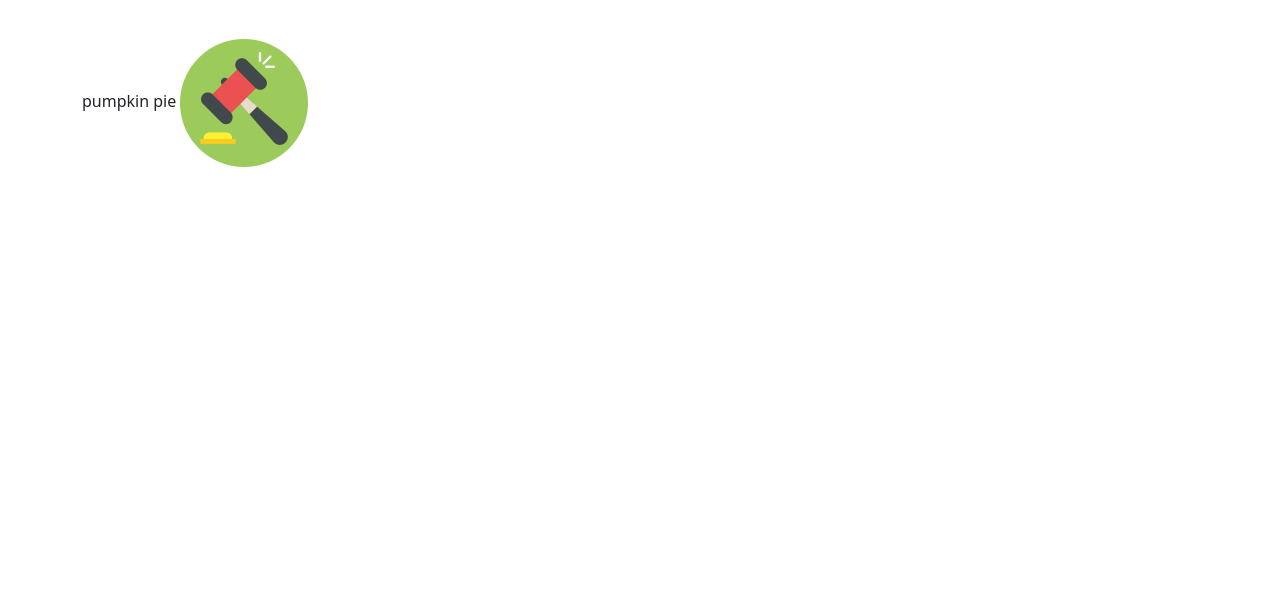
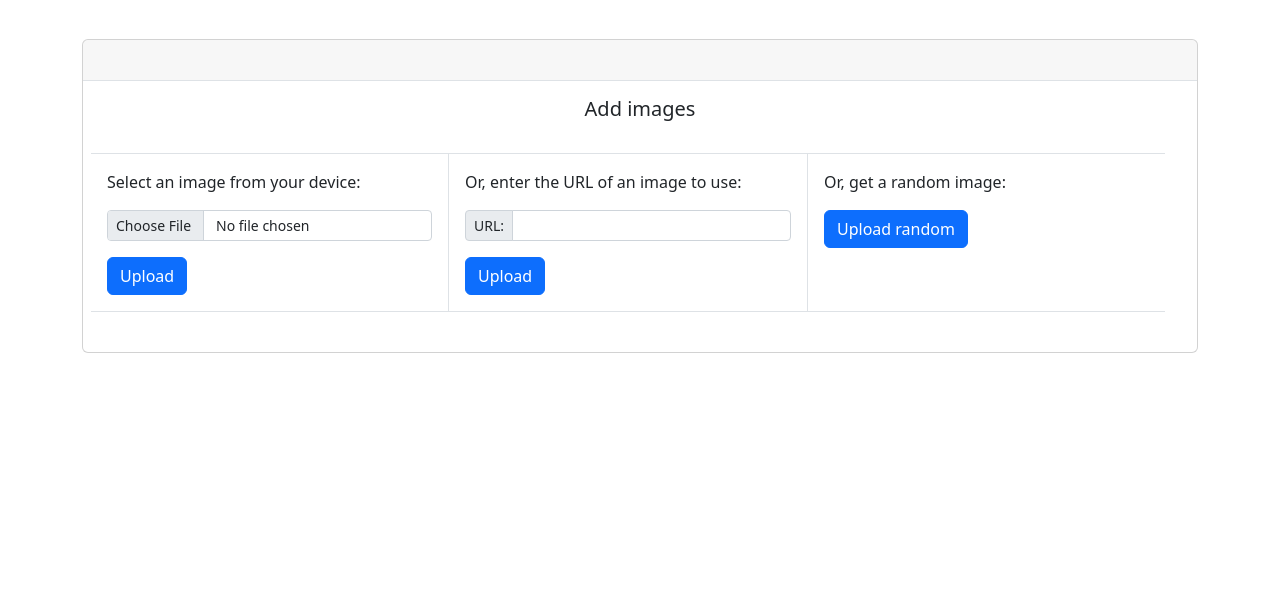
Before and after one commit to dedolence/mocktions, a Django app: page / in a window 1280 px wide. Shown: the part 104-697 px from the top of the page. Run offline with Django 4.2, Linux system fonts and the light colour scheme; a user stored in the database is signed in; some libraries are stand-ins or nearby versions.

Commit message:
compartmentalized images for use in other apps

```diff
--- a/base/html/templates/index.html
+++ b/base/html/templates/index.html
@@ -1,6 +1,8 @@
 {% extends 'base/html/templates/base.html' %}
 {% load static %}
 {% block body %}
-    {{ message }}
-    <img src="{% static 'images/gavel_icon.png' %}">
+    <form id="id_test_form">
+        {% include "images/html/includes/main.html" %}
+        <select id="id_image_upload_list" class="d-none" hx-swap-oob="afterbegin"></select>
+    </form>
 {% endblock body %}
--- a/base/urls.py
+++ b/base/urls.py
@@ -4,5 +4,5 @@ from . import views
 app_name = 'base'
 urlpatterns = [
     path("", views.index, name="index"),
-    path("images/", include('images.urls', namespace="images"))
+    path("images/", include('images.urls', namespace="images")),
 ]
--- a/base/views.py
+++ b/base/views.py
@@ -10,7 +10,7 @@ def index(request):
     #logging.error("Testing error messages.")
     #LOGGER.info("Here's an info message using Django's Logging.")
     #LOGGER.error("Here's an error message using Django's Logging.")
-    return render(request, 'base/html/templates/index.html', {'message': "pumpkin pie"})
+    return render(request, 'base/html/templates/index.html')
 
 
 def handler403(request, exception):
--- a/images/api.py
+++ b/images/api.py
@@ -13,6 +13,7 @@ from django.urls import reverse_lazy
 from django.core.files import File
 from urllib import request as requests
 
+from typing import List
 
 class HX_ImageViewSet(viewsets.ModelViewSet):
     """
@@ -33,7 +34,15 @@ class HX_ImageViewSet(viewsets.ModelViewSet):
         IDs are submitted with the rest of the model creation form.
 
         To accomplish this, add the following HTML to the form:
-        <select id="id_image_upload_list" class="d-none" hx-swap-oob="innerHTML"></select>
+        <select id="id_image_upload_list" class="d-none" hx-swap-oob="afterbegin"></select>
+
+        Upon uploading, HTMX will look for an element with ID "id_image_upload_list" and
+        append an <option name="image_upload" value="{{ image.id }}" multiiple/> element
+        to it.
+
+        Within that <select> element, add in any already-uploaded images however
+        you want, e.g. providing a dict called "images" and a for loop:
+        {% for image in images %}<option name="image_upload" value="{{ image.id }}" selected/>{% endfor %}
     """
     permission_classes = [IsAuthenticated]
     parser_classes = [MultiPartParser, FormParser]
@@ -49,17 +58,7 @@ class HX_ImageViewSet(viewsets.ModelViewSet):
 
 
     def list(self, request):
-        upload_serializer = ImageUploadSerializer()
-        url_serializer = ImageURLSerializer()
-        images = self.get_queryset()
-        return Response(
-            {
-                'upload_serializer': upload_serializer,
-                'url_serializer': url_serializer,
-                'images': images
-            },
-            template_name = "images/html/templates/index.html"
-        )
+        return self.dispatch_html(request)
 
 
     def create(self, request, *args, **kwargs):
@@ -69,7 +68,7 @@ class HX_ImageViewSet(viewsets.ModelViewSet):
 
         return Response(
             {'images': self.get_queryset(), 'serializer': serializer},
-            template_name = "images/html/includes/image_list.html",
+            template_name = "images/html/includes/main.html",
             status=status.HTTP_201_CREATED,
         )
 
@@ -134,21 +133,32 @@ class HX_ImageViewSet(viewsets.ModelViewSet):
 
     def dispatch_html(self,
         request,
-        image,
-        upload_serializer = ImageUploadSerializer(),
-        url_serializer = ImageURLSerializer()):
+        instance: Image | List[Image] | None = None,
+        upload_serializer: ImageUploadSerializer | None = ImageUploadSerializer(),
+        url_serializer: ImageURLSerializer | None = ImageURLSerializer()):
         """
             A convenience function to return the correct template that the
             HTMX scripts expect on the client side.
         """
+        if instance:
+            try:
+                # doesn't change anything if instance is already a list
+                images = list(instance)
+            except TypeError:
+                # converts to list if it wasn't already.
+                images = [instance]
+        else:
+            images = None
+
         return Response(
             {
                 'upload_serializer': upload_serializer,
                 'url_serializer': url_serializer,
-                'image': image,
+                'images': images,
             },
             template_name="images/html/includes/upload_response.html",
         )
+
 
     @action(methods=["POST"], detail=True)
     def update_alt(self, request, *args, **kwargs):
@@ -170,6 +180,7 @@ class HX_ImageViewSet(viewsets.ModelViewSet):
                 headers = {'HX-Trigger': "displayToast"},
             )
 
+
     @action(methods=["GET"], detail=False)
     def set_order(self, request):
         try:
--- a/images/html/includes/image.html
+++ b/images/html/includes/image.html
@@ -42,3 +42,7 @@
         </div>
     </div>
 </div>
+
+<select id="id_image_upload_list" class="d-none" hx-swap-oob="afterbegin" multiple>
+    <option name="image_upload" value="{{ image.id }}" selected/>
+</select>
--- a/images/html/includes/image_list.html
+++ b/images/html/includes/main.html
@@ -1,8 +1,18 @@
-{# This is what gets included in a template to enable image uploads on that page. #}
+{# Include this template in any form page to allow uploading images. #}
+
+
 <div class="card">
     <div class="card-header border-bottom">&nbsp;</div>
     <h5 class="card-title text-center mt-3 mb-0">Add images</h5>
-    {% include 'images/html/includes/upload_response.html' %}
+
+    <div id="id_image_add" class="card-body row" hx-trigger="load" hx-get="{% url 'images:image-hx-list' %}"></div>
+
+    <div id="id_image_list" class="row row-cols-auto gy-4 gx-2 p-3" hx-swap-oob="afterbegin">
+        {% for image in images %}
+            {% include "images/html/includes/image.html" with image=image %}
+        {% endfor %}
+    </div>
+
 </div>
 
 <script>
--- a/images/html/includes/upload_response.html
+++ b/images/html/includes/upload_response.html
@@ -67,12 +67,8 @@
     </div>
 </div>
 
-<div id="id_image_list" class="row row-cols-auto gy-4 gx-2 p-3 justify-content-" hx-swap-oob="afterbegin">
-    {% if images %}
-        {% for image in images %}
-            {% include "images/html/includes/image.html" with image=image %}
-        {% endfor %}
-    {% elif image %}
+<div id="id_image_list" class="row row-cols-auto gy-4 gx-2 p-3" hx-swap-oob="afterbegin">
+    {% for image in images %}
         {% include "images/html/includes/image.html" with image=image %}
-    {% endif %}
+    {% endfor %}
 </div>
```
Also changed, not shown: images/html/templates/index.html (+6 -1 lines).
